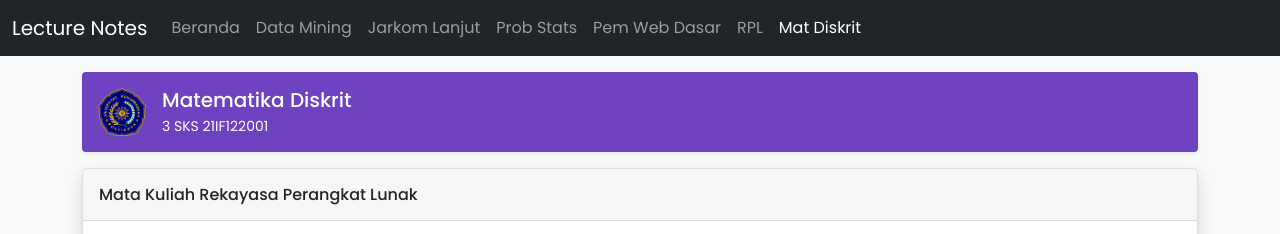
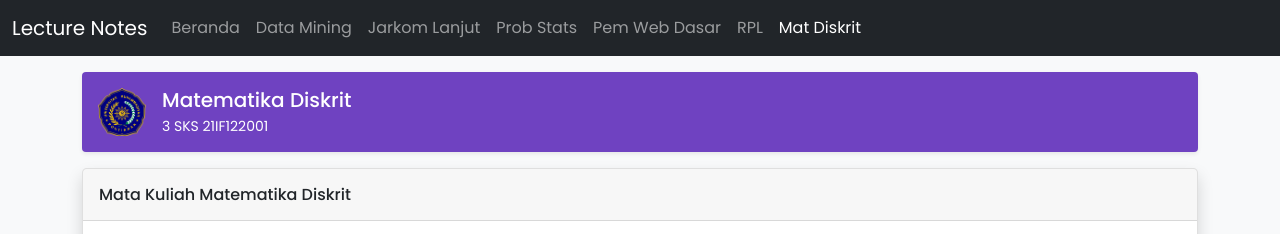
Before and after one commit to asrulabdullah99/mat_disk, a plain HTML site: page index.html in a window 1280 px wide. Shown: the top 234 px of the page. Drawn offline with Linux system fonts and the light colour scheme.

Commit message:
update materi

```diff
--- a/index.html
+++ b/index.html
@@ -104,7 +104,7 @@
       </div>
 
       <div class="card shadow rounded-3">
-        <div class="card-header py-3 h6">Mata Kuliah Rekayasa Perangkat Lunak</div>
+        <div class="card-header py-3 h6">Mata Kuliah Matematika Diskrit</div>
         <div class="card-body">
           <div class="table-responsive">
             <table class="table table-striped">
```
